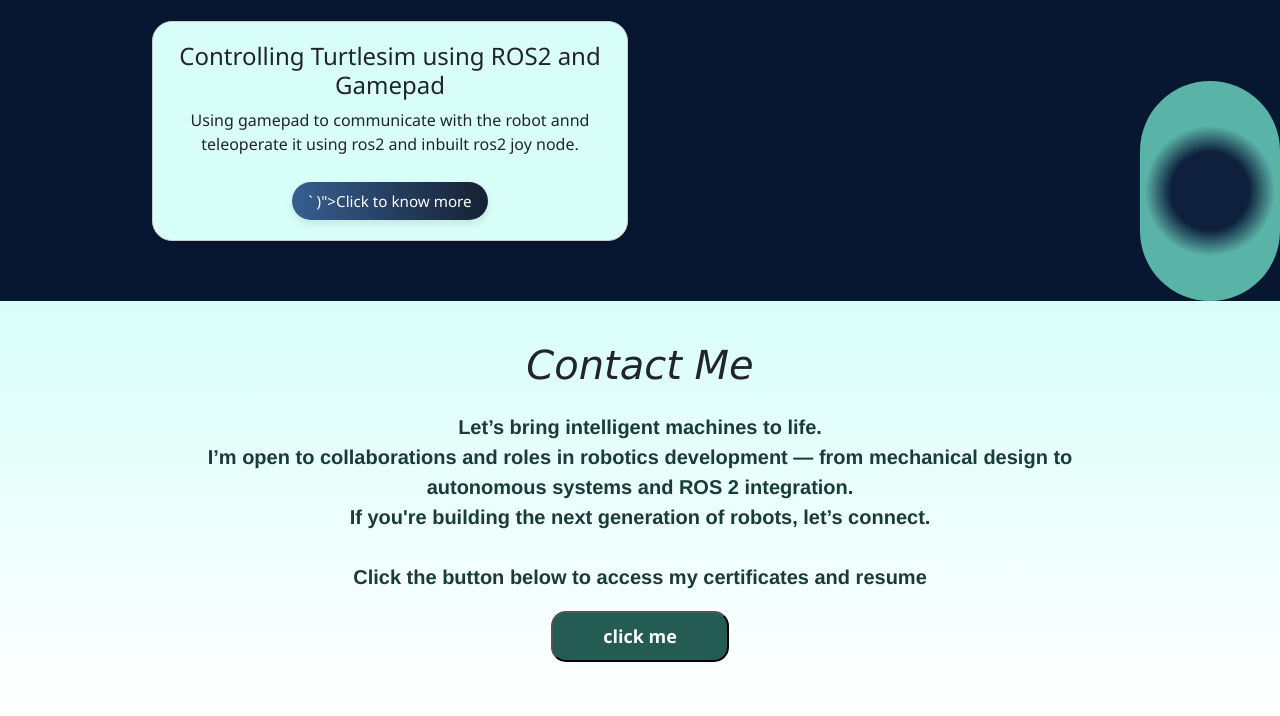
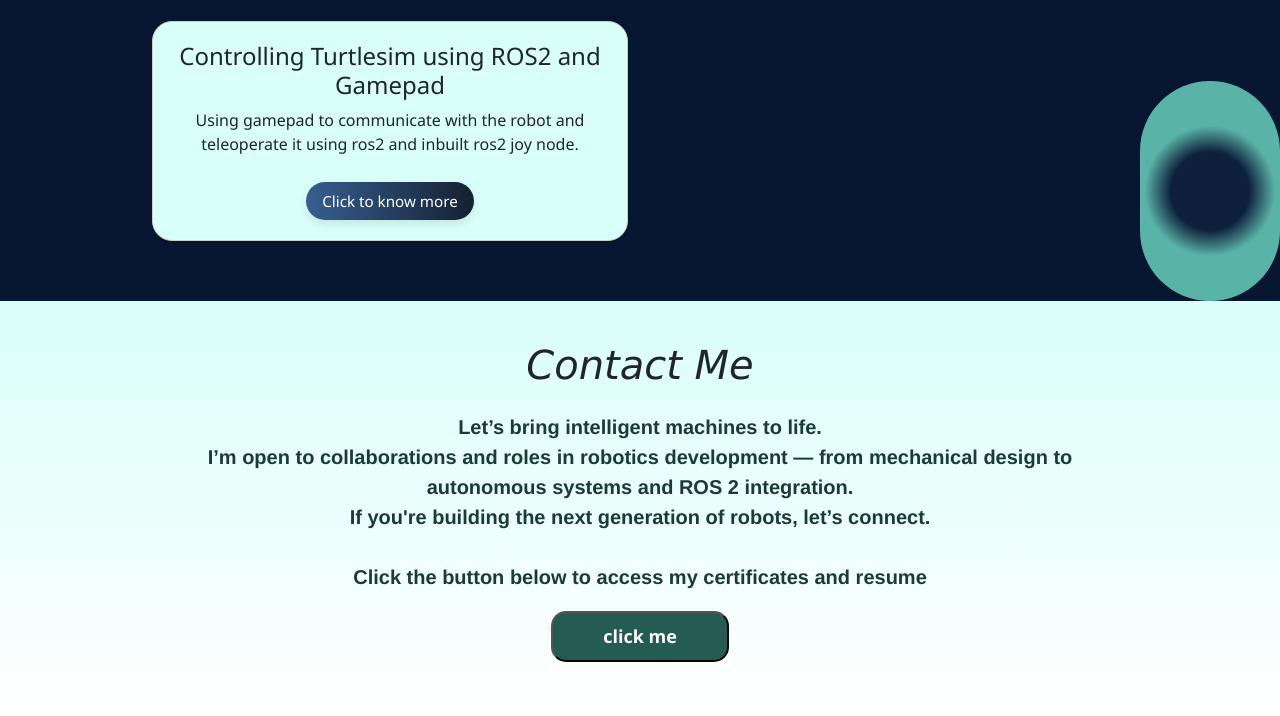
Before and after one commit to MurtazaChulawala/portfolio_website, a plain HTML site: page index.html in a window 1280 px wide. Shown: the part 1983-2699 px from the top of the page. Drawn offline with nearby package versions, Linux system fonts and the light colour scheme.

Commit message:
Update index.html

```diff
--- a/index.html
+++ b/index.html
@@ -440,14 +440,16 @@
   <div class="col-md-6">
     <div class="project-card">
         <h4>Controlling Turtlesim using ROS2 and Gamepad</h4>
-        <p>Using gamepad to communicate with the robot annd teleoperate it using ros2 and inbuilt ros2 joy node.</p>
+        <p>Using gamepad to communicate with the robot and teleoperate it using ros2 and inbuilt ros2 joy node.</p>
         <button class="project-btn" onclick="openCard(
-          'Controlling Turtlesim using ROS2 and Gamepad',
+          'Controlling Turtlesim using ROS2 and X-box Gamepad',
           'Controlling the robot is an important aspect and with the help of gaming pad why not take its advantage to simplify the robots control and motion, but the bridge to connect a plug n play controller with the robot microcontroller is not an easy task.',
           'This project demonstrates real-time robot control using a joystick game controller in a ROS 2 environment. Built around the popular TurtleSim simulator, the system establishes a direct interface between a physical Xbox-style game controller and a simulated turtle robot, enabling smooth teleoperation without relying on any sensors or automation algorithms. To learn more about this project watch the video below.',
   [['Github','https://github.com/MurtazaChulawala/ros2-based-joystick-controll']],
-  `<embed controls autoplay muted playsinline style='max-width:100%; border-radius:8px;
-           src="https://youtu.be/ihq3QK5tJ48">`
+  `<video controls autoplay muted playsinline style='max-width:100%; border-radius:8px;'>
+     <source src='https://youtu.be/ihq3QK5tJ48' type='video/mp4'>
+     Your browser does not support the video tag.
+   </video>`
 )">Click to know more</button>        </div>
       </div>
 
```
